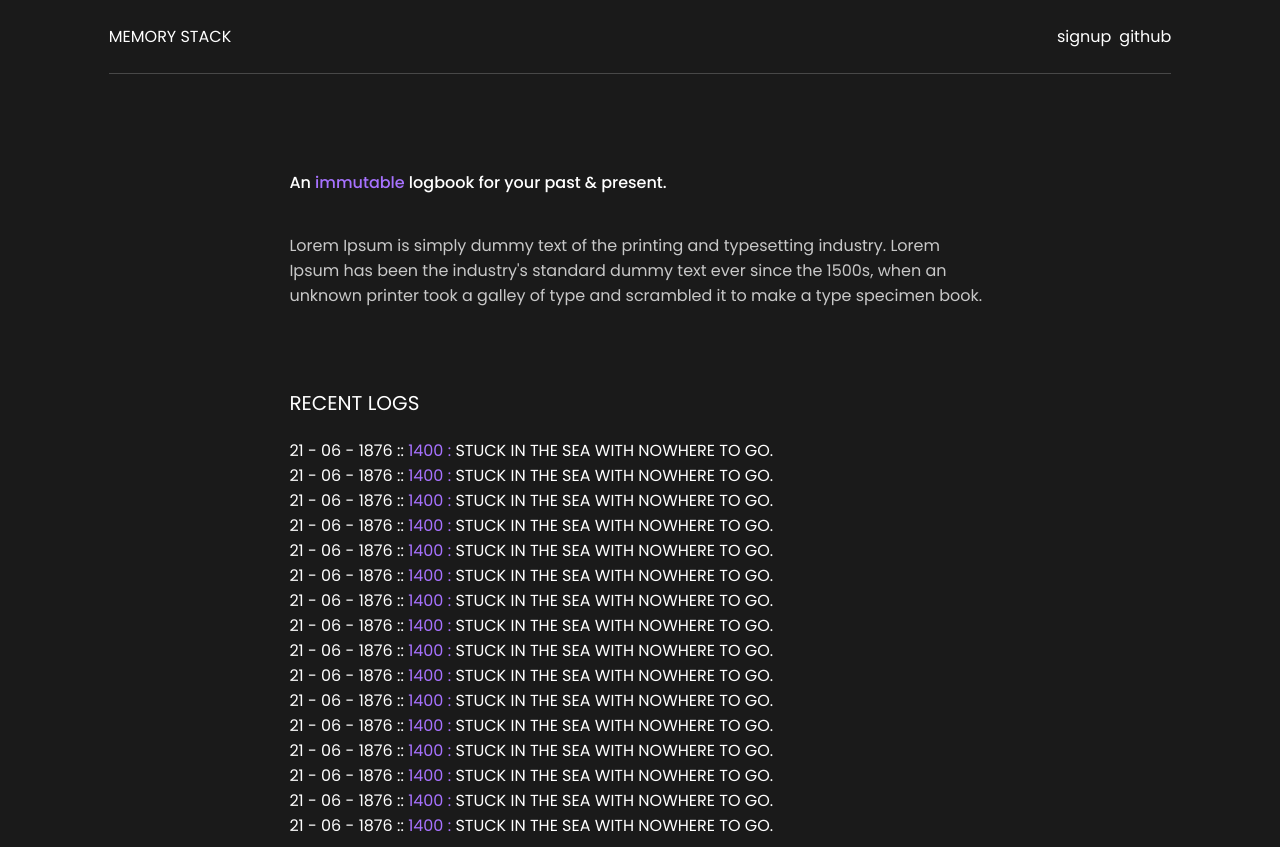
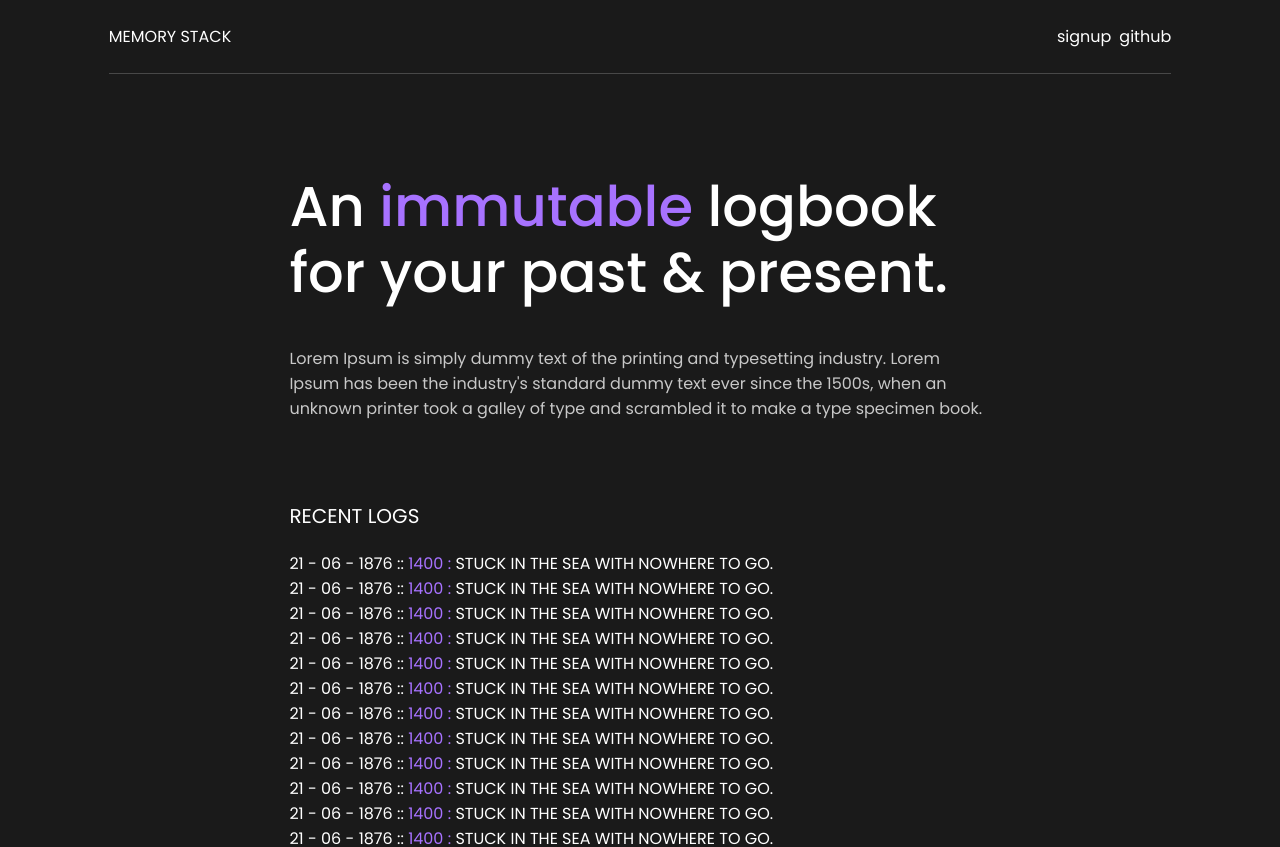
Before and after one commit to memory-stack/Memory-Stack, a React (Create React App) app: page / in a window 1280 px wide. Shown: the top 847 px of the page. Built offline with nearby package versions, Linux system fonts and the light colour scheme.

Commit message:
calc removed

```diff
--- a/src/App.css
+++ b/src/App.css
@@ -6,7 +6,7 @@
   --clr-bg: #1a1a1a;
   --clr-accent: #a772ff;
 
-  --fs-xl: clamp(3.5rem, calc(3vw + 1rem) 12rem);
+  --fs-xl: clamp(3.5rem, 3vw, 12rem);
   --fs-heading: 1.25rem;
   --fs-body: 1rem;
 }
```
